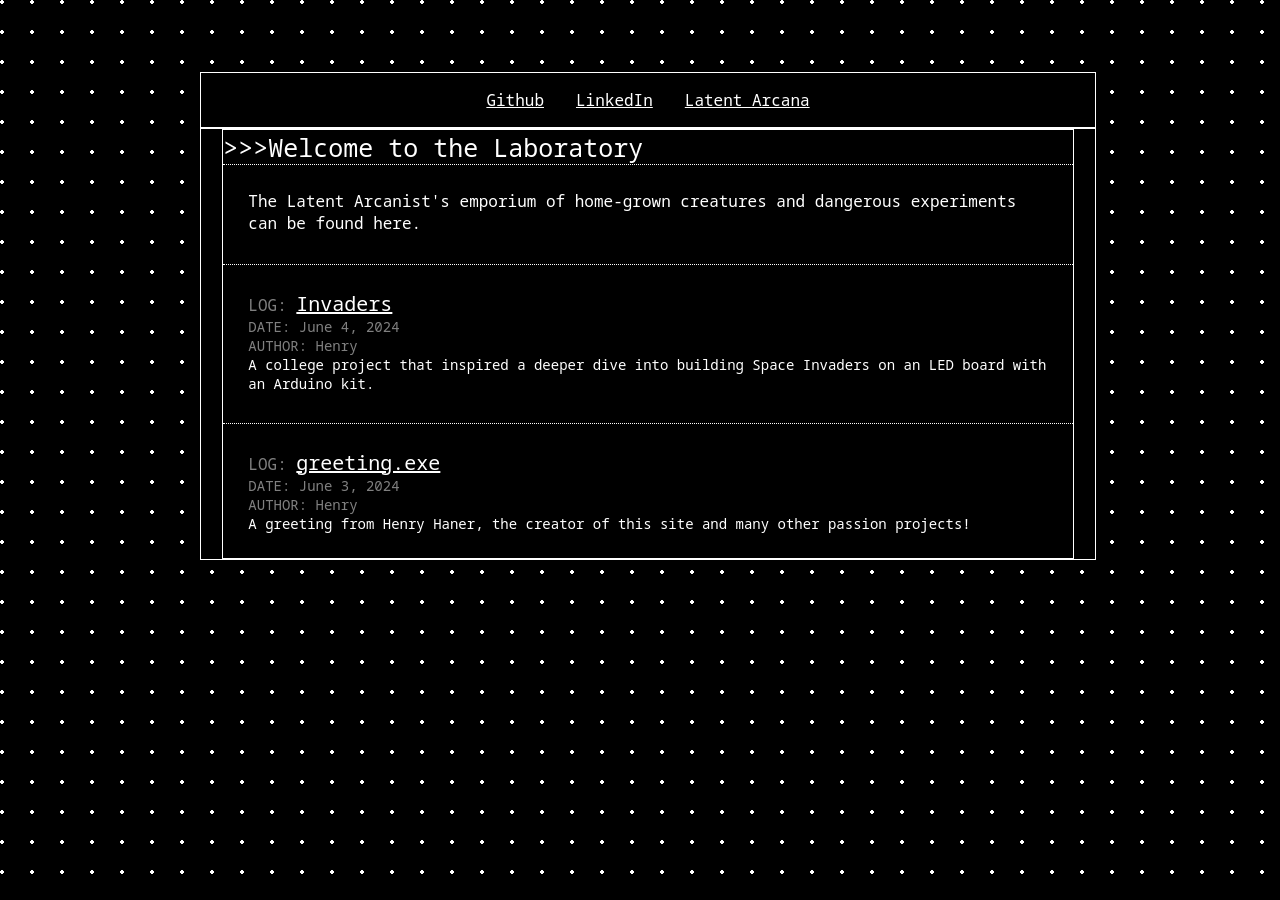
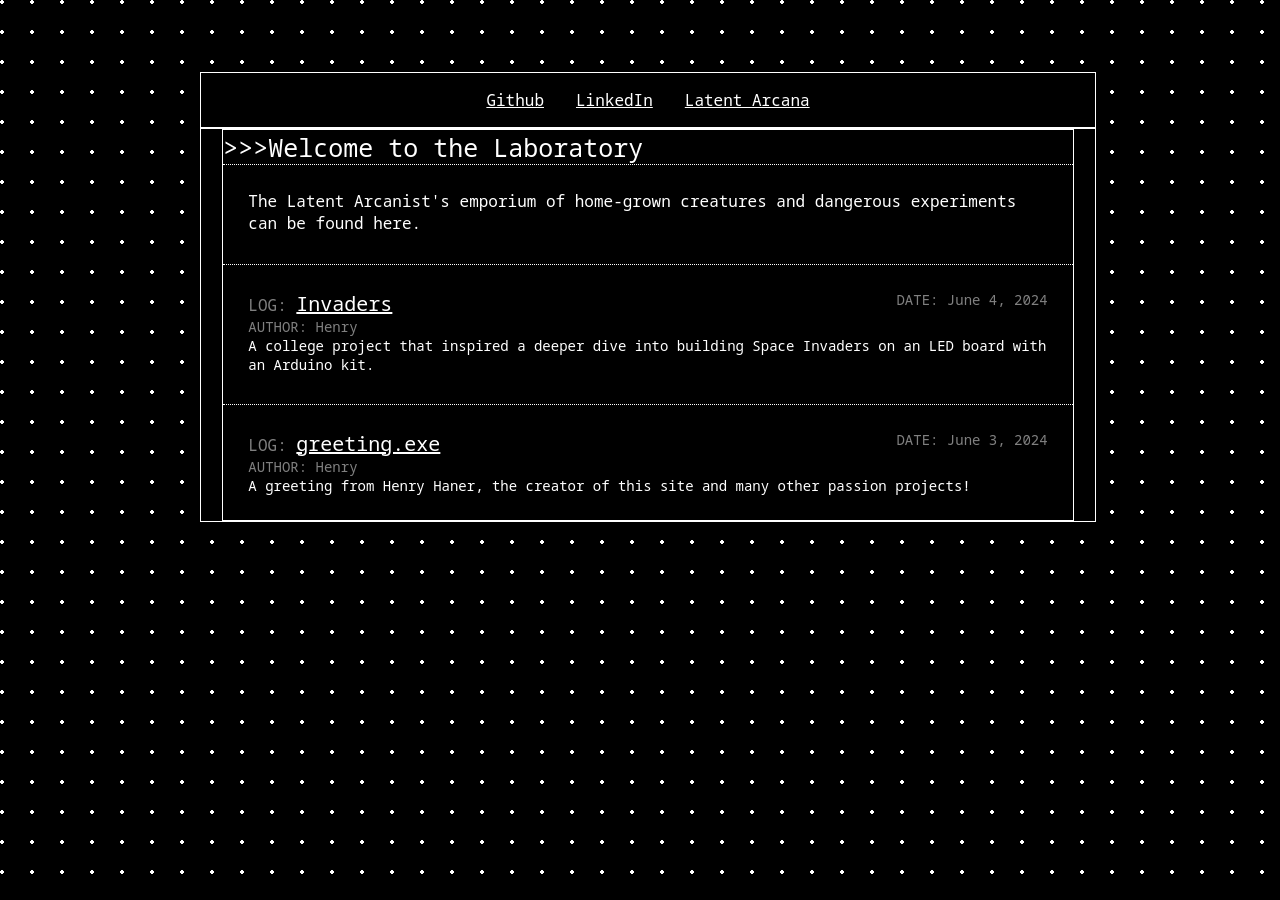
Before and after one commit to ClarkStraws/clarkstraws.github.io, a Jekyll site: the page built from index.markdown, in a window 1280 px wide. Built offline with Jekyll 4.4.1, drawn with Linux system fonts in a browser that asks for light colours.

Commit message:
layout changes for main page

```diff
--- a/_layouts/default.html
+++ b/_layouts/default.html
@@ -25,11 +25,26 @@
           {% for post in site.posts %}
           <div class="divider"></div>
           <div class="content-body">
-            <span style="color: gray">LOG:</span>
-            <a style="font-size: 20px" href="{{post.url}}">{{post.title}}</a>
+          <div>
+              <div
+                style="
+                  display: flex;
+                  flex-direction: row;
+                  justify-content: space-between;
+                "
+              >
+                <span style="color: gray"
+                  >LOG:
+                  <a style="font-size: 20px" href="{{post.url}}"
+                    >{{post.title}}</a
+                  ></span
+                >
+
                 <div style="font-size: 14px; color: gray">
                   DATE: {{post.date | date: "%B %-d, %Y" }}
                 </div>
+              </div>
+
               <div style="font-size: 14px; color: gray">
                 AUTHOR: {{post.author}}
               </div>
@@ -37,6 +52,8 @@
                 {{post.description}}
               </div>
             </div>
+          </div>
+
           {% endfor %}
         </div>
       </div>
```
Also changed, not shown: _posts/2024-06-03-an-introduction.md (+0 -1 lines). Lines whose indentation alone changed are shown as unchanged.
